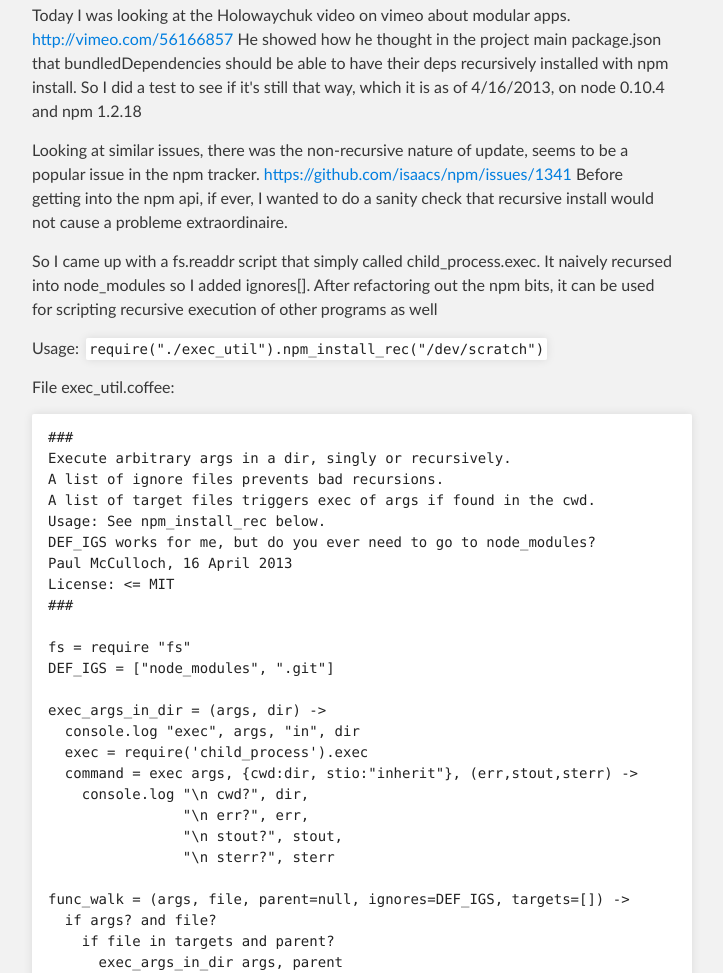
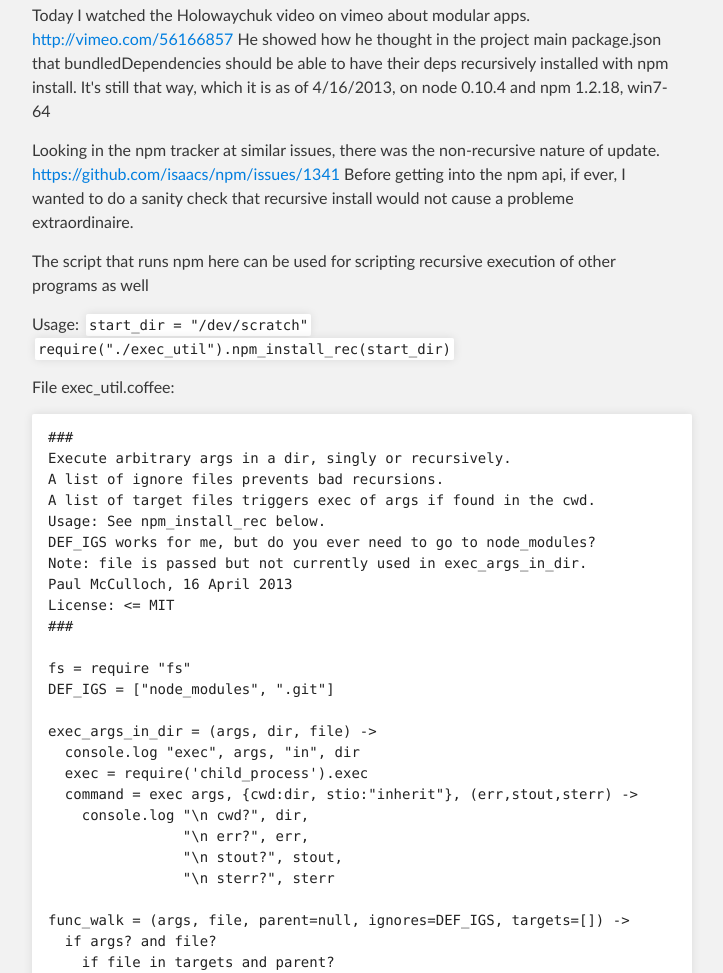
Before and after one commit to apelade/apelade.github.io, a plain HTML site: page index.html in a window 1280 px wide. Shown: the part 342-1315 px from the top of the page, without its empty margins (288-1011 px from the left). Drawn offline with Linux system fonts and the light colour scheme.

Commit message:
clarify some things
make others worse

```diff
--- a/index.html
+++ b/index.html
@@ -32,18 +32,18 @@
 <p><code>npm install --recursive</code>
 <code>npm update --recursive</code></p>
 
-<p>Today I was looking at the Holowaychuk video on vimeo about modular apps.
+<p>Today I watched the Holowaychuk video on vimeo about modular apps.
 <a href="http://vimeo.com/56166857">http://vimeo.com/56166857</a>
-He showed how he thought in the project main package.json that bundledDependencies should be able to have their deps recursively installed with npm install. So I did a test to see if it's still that way, which it is as of 4/16/2013, on node 0.10.4 and npm 1.2.18</p>
+He showed how he thought in the project main package.json that bundledDependencies should be able to have their deps recursively installed with npm install. It's still that way, which it is as of 4/16/2013, on node 0.10.4 and npm 1.2.18, win7-64</p>
 
-<p>Looking at similar issues, there was the non-recursive nature of update, seems to be a popular issue in the npm tracker. <a href="https://github.com/isaacs/npm/issues/1341">https://github.com/isaacs/npm/issues/1341</a>
+<p>Looking in the npm tracker at similar issues, there was the non-recursive nature of update. <a href="https://github.com/isaacs/npm/issues/1341">https://github.com/isaacs/npm/issues/1341</a>
 Before getting into the npm api, if ever, I wanted to do a sanity check that recursive install would not cause a probleme extraordinaire.</p>
 
-<p>So I came up with a fs.readdr script that simply called child_process.exec. It naively recursed into node_modules so I added ignores[].
-After refactoring out the npm bits, it can be used for scripting recursive execution of other programs as well</p>
+<p>The script that runs npm here can be used for scripting recursive execution of other programs as well</p>
 
 <p>Usage:
-<code>require("./exec_util").npm_install_rec("/dev/scratch")</code></p>
+<code>start_dir = "/dev/scratch"</code>
+<code>require("./exec_util").npm_install_rec(start_dir)</code></p>
 
 <p>File exec_util.coffee:</p>
 
@@ -53,6 +53,7 @@ A list of ignore files prevents bad recursions.
 A list of target files triggers exec of args if found in the cwd.
 Usage: See npm_install_rec below.
 DEF_IGS works for me, but do you ever need to go to node_modules?
+Note: file is passed but not currently used in exec_args_in_dir.
 Paul McCulloch, 16 April 2013
 License: &lt;= MIT
 ###
@@ -60,7 +61,7 @@ License: &lt;= MIT
 fs = require "fs"
 DEF_IGS = ["node_modules", ".git"]
 
-exec_args_in_dir = (args, dir) -&gt;
+exec_args_in_dir = (args, dir, file) -&gt;
   console.log "exec", args, "in", dir
   exec = require('child_process').exec
   command = exec args, {cwd:dir, stio:"inherit"}, (err,stout,sterr) -&gt;
@@ -72,7 +73,7 @@ exec_args_in_dir = (args, dir) -&gt;
 func_walk = (args, file, parent=null, ignores=DEF_IGS, targets=[]) -&gt;
   if args? and file?
     if file in targets and parent?
-      exec_args_in_dir args, parent
+      exec_args_in_dir args, parent, file
     else if file not in ignores
       if parent?
         file = parent + "/" + file
@@ -94,13 +95,13 @@ npm_update_rec = (start) -&gt;
 
 module.exports = exports =
   func_walk: func_walk
-  exec_args_dir: exec_args_in_dir
+  exec_args_in_dir: exec_args_in_dir
   npm_install_rec: npm_install_rec
   npm_update_rec: npm_update_rec
 </code></pre>
 
 <p>Could be useful for an installer if npm is not the way to go and shrinkwrap doesn't do it.
-The problem for the Holowaychuk scenario is that it's not just npm install anymore, it's Cakefile requires exec_util or whatever. Works on win7-64.</p>
+The problem for the bundledDependencies scenario is that it's not just "npm install" anymore, but you could use this from a Cakefile etc. </p>
       </section>
     </div>
 
```
